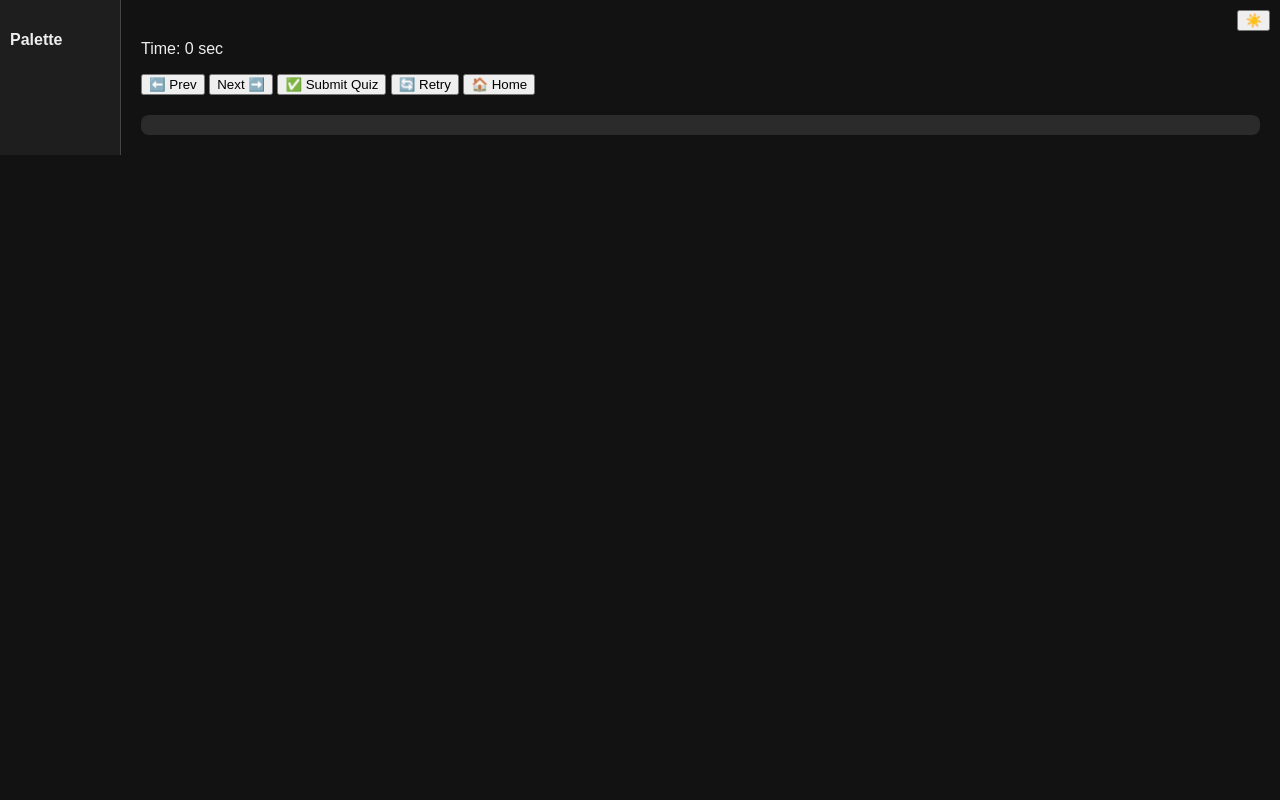
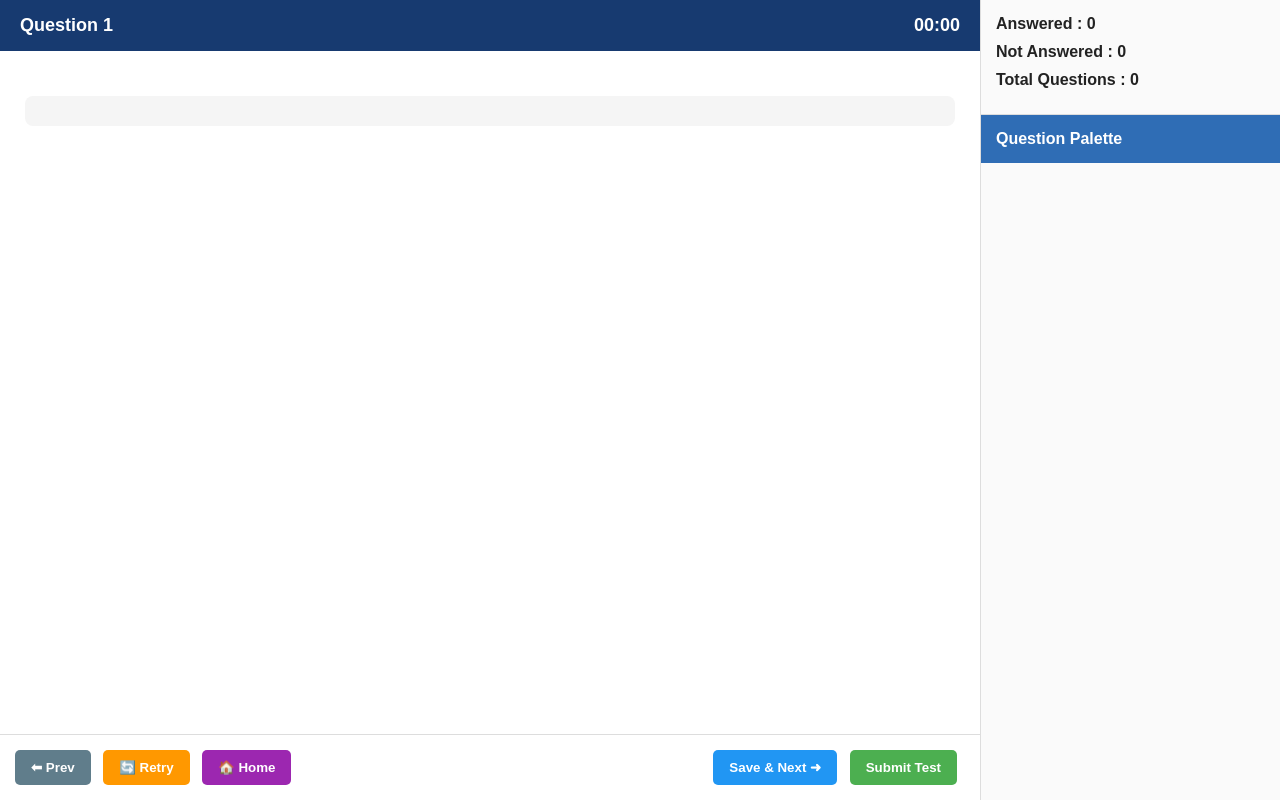
Before and after one commit to y3knishu/demo, a plain HTML site: page quiz.html in a window 1280 px wide. Drawn offline with nearby package versions, Linux system fonts and the light colour scheme; no server answers.

Commit message:
Update quiz.html

```diff
--- a/quiz.html
+++ b/quiz.html
@@ -1,140 +1,259 @@
 <!DOCTYPE html>
 <html lang="en">
 <head>
-<meta charset="UTF-8" />
-<meta name="viewport" content="width=device-width, initial-scale=1.0" />
-<title>Quiz</title>
+<meta charset="UTF-8">
+<meta name="viewport" content="width=device-width, initial-scale=1.0">
+<title>NEET PG Quiz</title>
+
+<script src="https://cdn.jsdelivr.net/npm/chart.js"></script>
 
 <style>
 
-body {
-  font-family: Arial, sans-serif;
-  display: flex;
-  margin: 0;
-  transition: background 0.3s, color 0.3s;
+*{
+margin:0;
+padding:0;
+box-sizing:border-box;
+font-family:Arial,sans-serif;
 }
 
-.dark {
-  background: #121212;
-  color: #eee;
+body{
+background:#f5f7fa;
+color:#222;
+height:100vh;
+overflow:hidden;
 }
 
-.sidebar {
-  width: 100px;
-  background: #fff;
-  border-right: 1px solid #ddd;
-  padding: 10px;
-  overflow-y: auto;
+.quiz-container{
+display:flex;
+height:100vh;
 }
 
-.dark .sidebar {
-  background: #1e1e1e;
-  border-color: #444;
+/* MAIN AREA */
+
+.main-panel{
+flex:1;
+display:flex;
+flex-direction:column;
+background:white;
 }
 
-#palette button {
-  margin: 5px;
-  width: 40px;
-  height: 40px;
+.top-bar{
+background:#173a70;
+color:white;
+padding:15px 20px;
+display:flex;
+justify-content:space-between;
+align-items:center;
+font-weight:bold;
+font-size:18px;
 }
 
-.main {
-  padding: 20px;
-  flex: 1;
+.question-area{
+flex:1;
+overflow-y:auto;
+padding:25px;
 }
 
-.question {
-  font-size: 1.1em;
-  margin-bottom: 10px;
+.question{
+font-size:20px;
+font-weight:600;
+margin-bottom:20px;
 }
 
-.image {
-  max-width: 100%;
-  margin-bottom: 20px;
-  display: none;
+.image{
+max-width:100%;
+max-height:450px;
+border-radius:8px;
+display:none;
+margin-bottom:20px;
+cursor:pointer;
 }
 
-.options button {
-  display: block;
-  margin: 10px 0;
-  padding: 10px;
-  width: 100%;
-  font-size: 1em;
+/* OPTIONS */
+
+.options button{
+width:100%;
+padding:14px;
+margin-bottom:10px;
+font-size:16px;
+text-align:left;
+border:1px solid #ddd;
+background:white;
+border-radius:6px;
+cursor:pointer;
+transition:0.2s;
 }
 
-.correct {
-  background: #c8e6c9;
+.options button:hover{
+background:#eef5ff;
 }
 
-.wrong {
-  background: #ffcdd2;
+.correct{
+background:#c8e6c9 !important;
 }
 
-.summary {
-  margin-top: 20px;
-  padding: 10px;
-  background: #f4f4f4;
-  border-radius: 8px;
+.wrong{
+background:#ffcdd2 !important;
 }
 
-.dark .summary {
-  background: #2b2b2b;
+/* BOTTOM BAR */
+
+.bottom-bar{
+padding:15px;
+background:white;
+border-top:1px solid #ddd;
+display:flex;
+justify-content:space-between;
 }
 
-#toggle-dark {
-  position: fixed;
-  top: 10px;
-  right: 10px;
+.bottom-bar button{
+padding:10px 16px;
+border:none;
+border-radius:5px;
+cursor:pointer;
+font-weight:bold;
+margin-right:8px;
 }
 
-/* Explanation styling */
-
-#explanation-box {
-  margin-top: 20px;
+.prev-btn{
+background:#607d8b;
+color:white;
 }
 
-#explanation-title{
-  display:none;
+.next-btn{
+background:#2196f3;
+color:white;
 }
 
-#explanation-image {
-  max-width: 100%;
-  margin-bottom: 10px;
-  display: none;
+.submit-btn{
+background:#4caf50;
+color:white;
 }
 
-#explanation-text {
-  margin-top: 5px;
+.retry-btn{
+background:#ff9800;
+color:white;
+}
+
+.home-btn{
+background:#9c27b0;
+color:white;
+}
+
+/* RIGHT PANEL */
+
+.right-panel{
+width:300px;
+background:#fafafa;
+border-left:1px solid #ddd;
+overflow-y:auto;
+}
+
+.stats{
+padding:15px;
+border-bottom:1px solid #ddd;
+}
+
+.stat{
+margin-bottom:10px;
+font-weight:bold;
+}
+
+.palette-title{
+padding:15px;
+font-weight:bold;
+background:#2f6db5;
+color:white;
+}
+
+.palette-grid{
+padding:15px;
+display:grid;
+grid-template-columns:repeat(5,1fr);
+gap:10px;
+}
+
+.palette-btn{
+width:45px;
+height:45px;
+border:1px solid #999;
+background:white;
+cursor:pointer;
+font-weight:bold;
+}
+
+.palette-btn.current{
+background:#ff5722;
+color:white;
+}
+
+.palette-btn.answered{
+background:#76c043;
+color:white;
+}
+
+/* EXPLANATION */
+
+#explanation-box{
+margin-top:30px;
+padding:15px;
+background:#f5f5f5;
+border-radius:8px;
+display:none;
+}
+
+#explanation-image{
+max-width:100%;
+margin-top:10px;
+display:none;
+}
+
+.summary{
+margin-top:20px;
+padding:15px;
+background:#f5f5f5;
+border-radius:8px;
+}
+
+@media(max-width:900px){
+
+.quiz-container{
+flex-direction:column;
+}
+
+.right-panel{
+width:100%;
+height:250px;
+}
+
 }
 
 </style>
 
-<script src="https://cdn.jsdelivr.net/npm/chart.js"></script>
-
 </head>
 
-<body class="dark">
+<body>
 
-<div class="sidebar">
-<h4>Palette</h4>
-<div id="palette"></div>
+<div class="quiz-container">
+
+<div class="main-panel">
+
+<div class="top-bar">
+<div id="question-number">Question 1</div>
+<div id="timer">00:00</div>
 </div>
 
-<div class="main">
-
-<div id="question-number"></div>
+<div class="question-area">
 
 <div id="question-text" class="question"></div>
 
-<img id="question-image" class="image" />
+<img id="question-image" class="image">
 
 <div id="options" class="options"></div>
 
-<!-- Explanation section -->
-
 <div id="explanation-box">
 
-<h3 id="explanation-title">Explanation</h3>
+<h3>Explanation</h3>
 
 <img id="explanation-image">
 
@@ -142,38 +261,79 @@ body {
 
 </div>
 
-<p id="timer">Time: 0 sec</p>
-
-<button onclick="prevQuestion()">⬅️ Prev</button>
-<button onclick="nextQuestion()">Next ➡️</button>
-<button onclick="submitQuiz()">✅ Submit Quiz</button>
-<button onclick="resetQuiz()">🔄 Retry</button>
-<button onclick="location.href='index.html'">🏠 Home</button>
-
 <div id="result-summary" class="summary"></div>
 
 </div>
 
-<button id="toggle-dark" onclick="toggleDarkMode()">☀️</button>
+<div class="bottom-bar">
 
-<script>
+<div>
 
-if (localStorage.getItem("dark") === "false") {
-  document.body.classList.remove("dark");
-  document.getElementById("toggle-dark").textContent = "🌙";
-}
+<button class="prev-btn" onclick="prevQuestion()">
+⬅ Prev
+</button>
 
-function toggleDarkMode() {
+<button class="retry-btn" onclick="resetQuiz()">
+🔄 Retry
+</button>
 
-  const isDark = document.body.classList.toggle("dark");
+<button class="home-btn"
+onclick="location.href='index.html'">
+🏠 Home
+</button>
 
-  localStorage.setItem("dark", isDark);
+</div>
 
-  document.getElementById("toggle-dark").textContent = isDark ? "☀️" : "🌙";
+<div>
 
-}
+<button class="next-btn"
+onclick="nextQuestion()">
+Save & Next ➜
+</button>
 
-</script>
+<button class="submit-btn"
+onclick="submitQuiz()">
+Submit Test
+</button>
+
+</div>
+
+</div>
+
+</div>
+
+<div class="right-panel">
+
+<div class="stats">
+
+<div class="stat"
+id="answeredCount">
+Answered : 0
+</div>
+
+<div class="stat"
+id="notAnsweredCount">
+Not Answered : 0
+</div>
+
+<div class="stat"
+id="totalCount">
+Total Questions : 0
+</div>
+
+</div>
+
+<div class="palette-title">
+Question Palette
+</div>
+
+<div id="palette"
+class="palette-grid">
+</div>
+
+</div>
+
+</div>
 
 <script type="module" src="app.js"></script>
 
```
